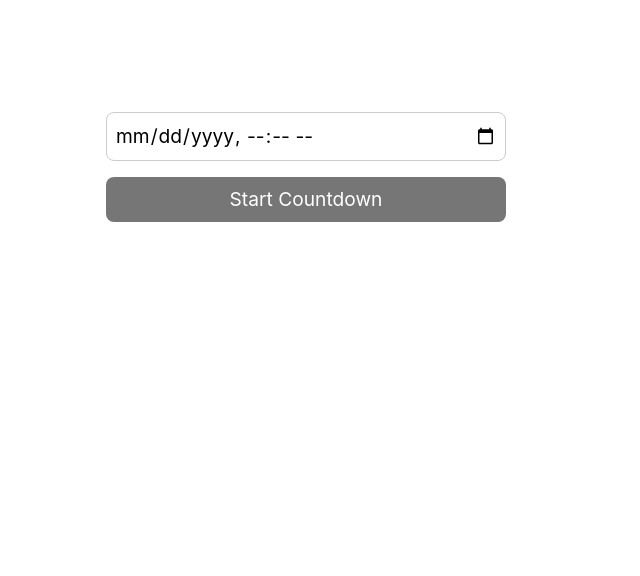
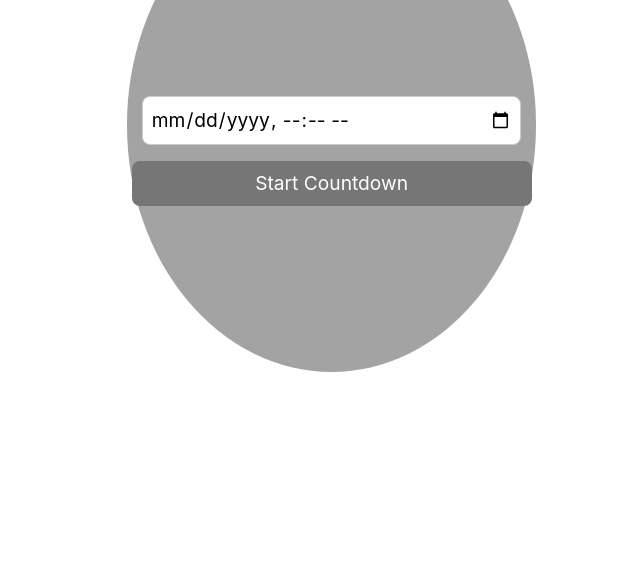
Before and after one commit to Ux-beast/Countdown-Timer, a plain HTML site: page index.html in a window 1280 px wide. Shown: the part 224-800 px from the top of the page, without its empty margins (334-974 px from the left). Drawn offline with nearby package versions, Linux system fonts and the light colour scheme; files that its build step writes are made by us from their sources; files whose address does not match are found by name.

Commit message:
improved the design

```diff
--- a/assets/css/style.css
+++ b/assets/css/style.css
@@ -53,3 +53,15 @@ button[type=submit]:hover {
   margin-top: 10rem;
   text-align: center;
 }
+.bgCircle{
+  background-color: #a3a3a3;
+  height: 32%;
+  width: 32%;
+  border-radius: 100%;
+  padding-top: 7%;
+  padding-bottom: 13%;
+  text-align: center;
+  align-items: center;
+  margin-left: 36%;
+  margin-top: 8%;
+}
--- a/index.html
+++ b/index.html
@@ -6,11 +6,9 @@
     <link rel="stylesheet" href="/CountDownTimer/assets/css/style.css">
   </head>
   <body>
-
+   <section class="bgCircle">
     <div class="container">
-    <h1 class="title">COUNTDOWN</h1>
     <form>
-
       <input type="datetime-local" id="countdown-date" name="countdown-date">
       <button type="submit" id="start-btn">Start Countdown</button>
     </form>
@@ -21,8 +19,8 @@
       <span id="minutes"></span>:
       <span id="seconds"></span>
     </div>
-  </div>
-
+    </div>
+  </section>
     <script src="/CountDownTimer/assets/Js/app.js"></script>
     <script src="https://code.jquery.com/jquery-3.3.1.slim.min.js"></script>
     <script src="https://cdnjs.cloudflare.com/ajax/libs/popper.js/1.14.7/umd/popper.min.js"></script>
```
